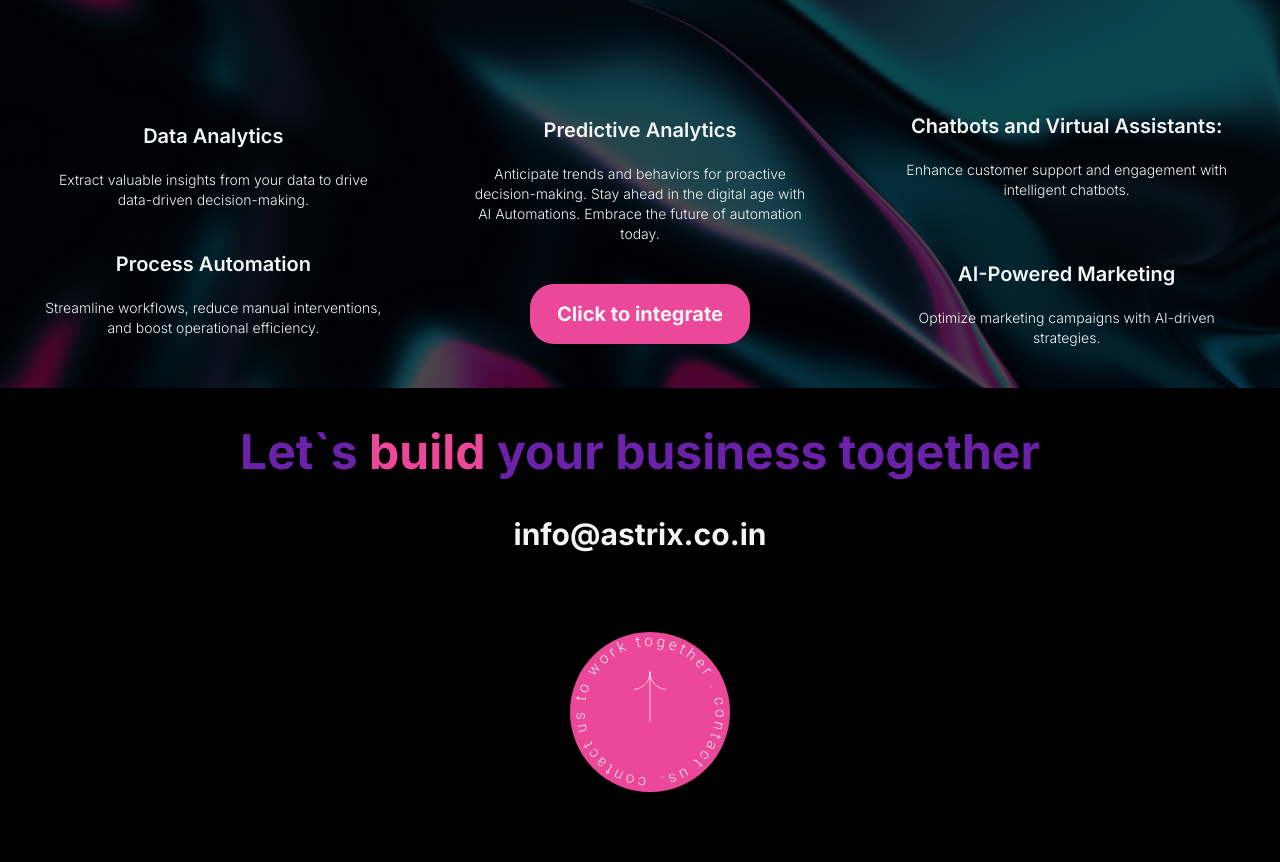
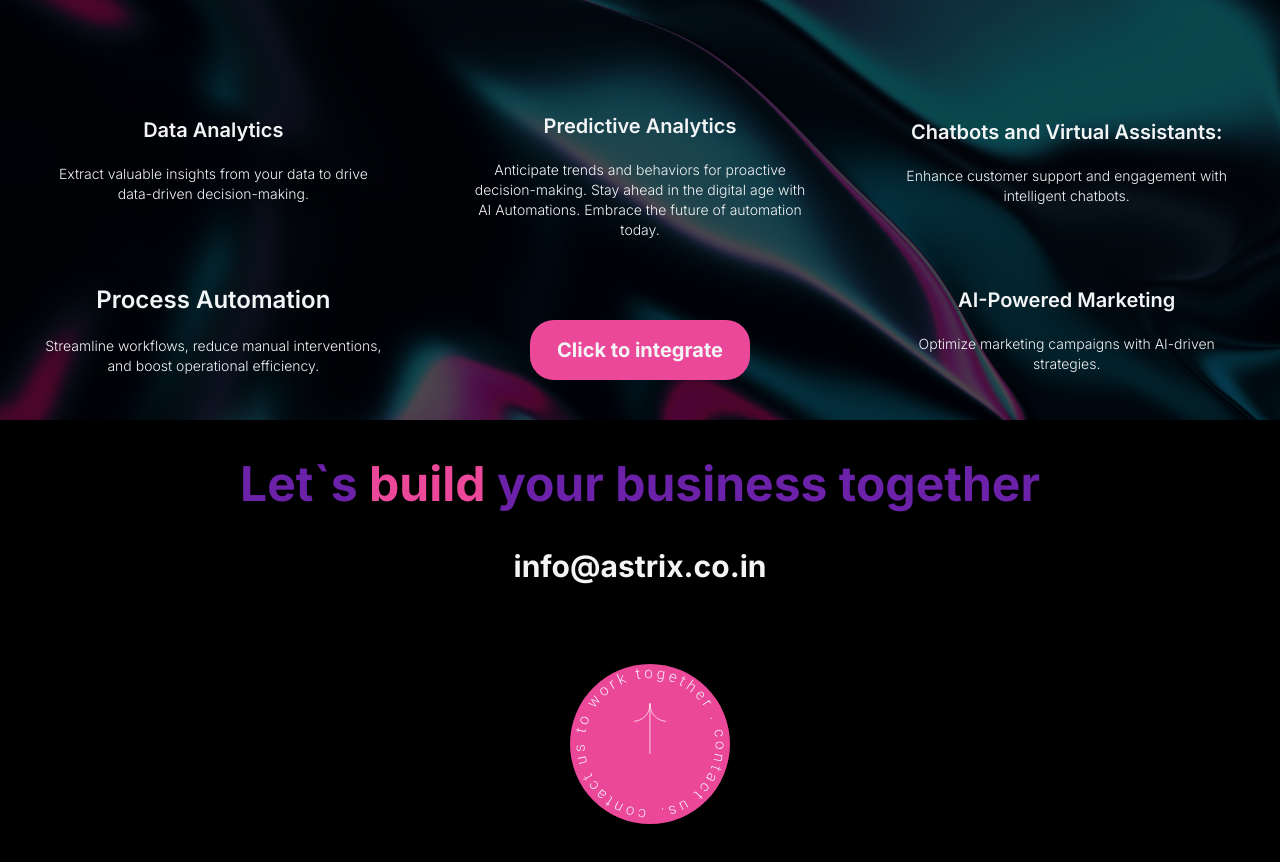
Before and after one commit to rishi23root/astrix, a Next.js app: page / in a window 1280 px wide. Shown: the part 3997-4859 px from the top of the page. Built offline with nearby package versions, Linux system fonts and the light colour scheme.

Commit message:
unlock padding update

```diff
--- a/src/components/Footer.tsx
+++ b/src/components/Footer.tsx
@@ -22,7 +22,7 @@
             />
             <br />
             <div className="flex-col md:text-left md:justify-left md:items-left text-center justify-center items-center gap-[40px]  lg:ml-10 leading-[50px]">
-              <div className="text-white text-sm  font-normal font-Roboto leading-normal ">
+              <div className="text-white  text-sm font-normal font-Roboto leading-normal ">
                 Lorem Ipsum, 235 Simply,
                 <br />
                 printing, Pin 309 309
--- a/src/components/sections/unlock.tsx
+++ b/src/components/sections/unlock.tsx
@@ -28,7 +28,7 @@
           </div>
 
           <div className="mt-20 justify-start items-center gap-20 inline-flex p-10">
-            <div className="flex-col justify-start items-start gap-10 inline-flex w-1/3">
+            <div className="flex-col justify-start items-start gap-20 inline-flex w-1/3">
               <div className="flex-col justify-start items-center gap-5 flex flex flex-wrap justify-center">
                 <div className="text-center text-gray-100 text-xl font-semibold font-Roboto">
                   Data Analytics
@@ -39,7 +39,7 @@
                 </div>
               </div>
               <div className="flex-col justify-start items-center gap-5 flex">
-                <div className="text-center text-gray-100 text-xl font-semibold font-Roboto">
+                <div className="text-center text-gray-100 text-2xl font-semibold font-Roboto">
                   Process Automation
                 </div>
                 <div className="text-center text-gray-100 text-sm font-light font-Roboto">
@@ -51,7 +51,7 @@
             {/* <VLine1/> */}
 
 
-            <div className="flex-col justify-start items-center gap-10 inline-flex w-1/3">
+            <div className="flex-col justify-start items-center gap-20 inline-flex w-1/3">
               <div className="flex-col justify-start items-center gap-5 flex">
                 <div className="text-center text-gray-100 text-xl font-semibold font-Roboto">
                   Predictive Analytics
@@ -72,7 +72,7 @@
               {/* <VLine2 /> */}
             </div>
 
-            <div className="flex-col justify-start items-start gap-[60px] inline-flex w-1/3">
+            <div className="flex-col justify-start items-start gap-20 inline-flex w-1/3">
               <div className="flex-col justify-start items-center gap-5 flex">
                 <div className="  text-center text-gray-100 text-xl font-semibold font-Roboto">
                   Chatbots and Virtual Assistants:{" "}
@@ -137,14 +137,14 @@
 
         <div className="mt-10"></div>
 
-          <div className="text-center text-gray-100 text-3xl font-semibold font-Roboto">
+          <div className="text-center text-gray-100 w-48 text-3xl font-semibold font-Roboto">
             Chatbots and Virtual Assistants:
           </div>
           <div className="p-5 text-gray-100 text-xl font-light font-Roboto text-center">
             Enhance customer support and engagement with intelligent chatbots.
           </div>
           <div className="mt-10"></div>
-          <div className=" text-center text-gray-100 text-3xl font-semibold font-Roboto">
+          <div className=" text-center text-gray-100 w-48 text-3xl font-semibold font-Roboto">
             AI-Powered Marketing
           </div>
           <div className="p-5 text-gray-100 text-xl font-light font-Roboto text-center">
@@ -154,7 +154,7 @@
         <div className="mt-10"></div>
 
 
-          <div className=" text-center text-gray-100 text-3xl font-semibold font-Roboto">
+          <div className=" text-center text-gray-100 w-48 text-3xl font-semibold font-Roboto">
             Predictive Analytics
           </div>
           <div className="p-5 text-center text-gray-100 text-xl font-light font-Roboto">
```
